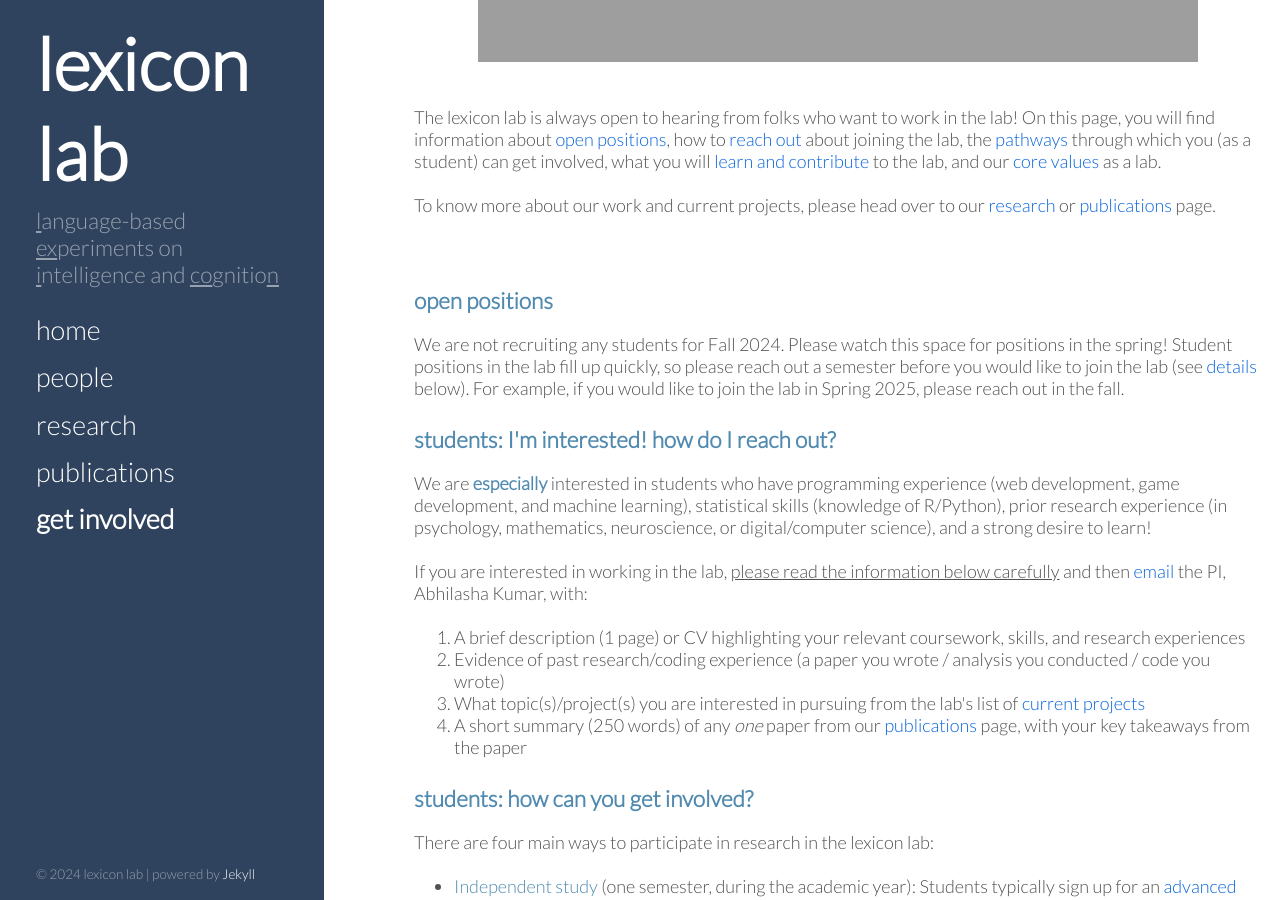
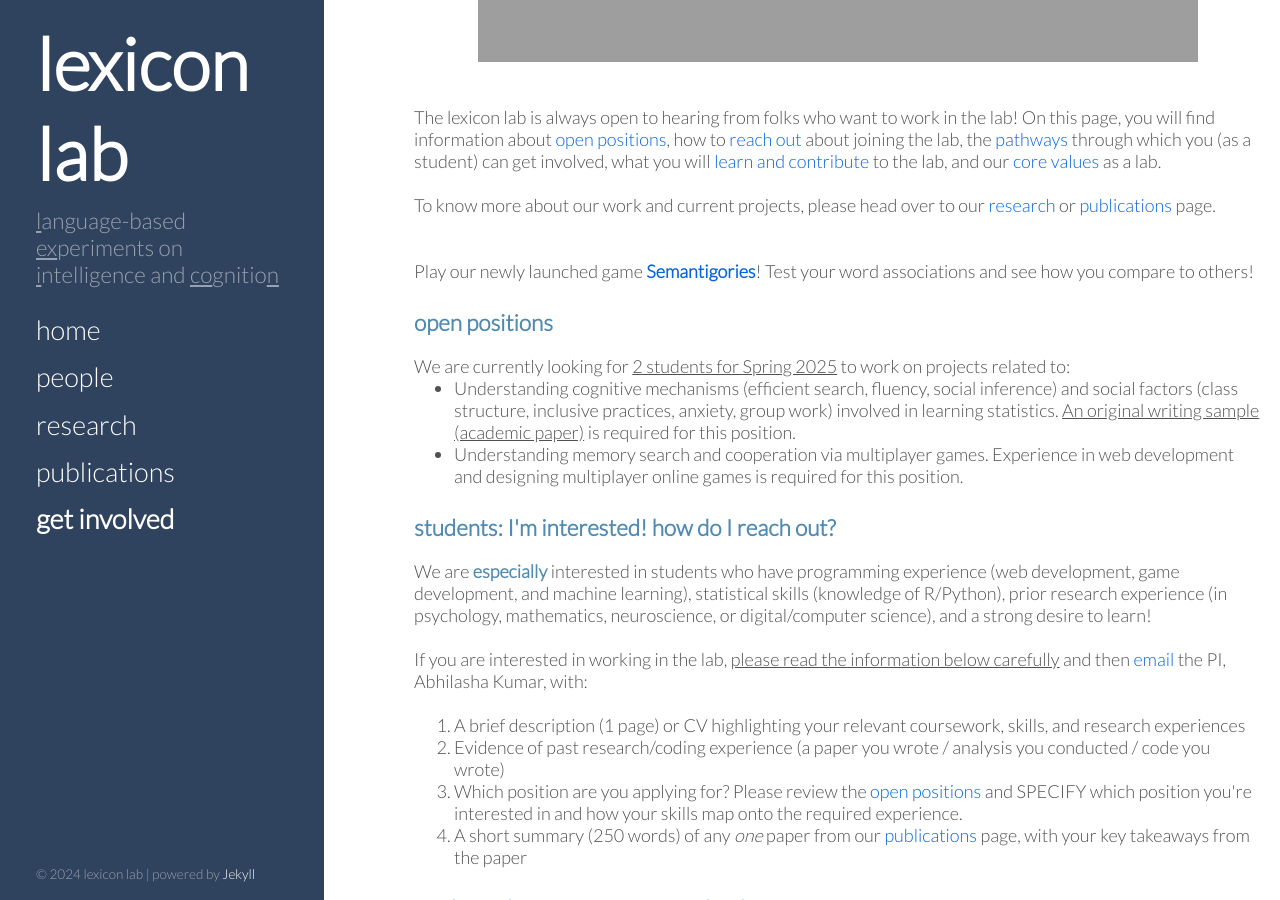
Before and after one commit to thelexiconlab/thelexiconlab.github.io, a Jekyll site: the page built from get involved.html, in a window 1280 px wide and 900 px high, scrolled down 605 px. Built offline with Jekyll 4.4.1, drawn with Linux system fonts in a browser that asks for light colours; Markdown is read by kramdown in place of the engine named in the settings.

Commit message:
update get involved

```diff
--- a/get involved.html
+++ b/get involved.html
@@ -16,20 +16,20 @@ The lexicon lab is always open to hearing from folks who want to work in the lab
 
 To know more about our work and current projects, please head over to our <a href="https://thelexiconlab.github.io/research/">research</a> or <a href="https://thelexiconlab.github.io/publications/">publications</a> page.  <br>
 <br> <br>
+<p>Play our newly launched game <b><a href="https://semantigories.research.bowdoin.edu/", target="_blank">Semantigories</a></b>! Test your word associations and see how you compare to others! </p>
+
 <p><h3 style="color:#508AB0" id="open">open positions</h3> </p>
 
+We are currently looking for <u>2 students for Spring 2025</u> to work on projects related to:
+<ul>
+<li>Understanding cognitive mechanisms (efficient search, fluency, social inference) and social factors (class structure, inclusive practices, anxiety, group work) involved in learning statistics. <u>An original writing sample (academic paper)</u> is required for this position. </li>
+<li>Understanding memory search and cooperation via multiplayer games. Experience in web development and designing multiplayer online games is required for this position. </li>
+</ul>
+<!--
+We are looking for 1-2 students
 We are not recruiting any students for Fall 2024. Please watch this space for positions in the spring! Student positions in the lab fill up quickly, so please reach out a semester before you would like to join the lab (see <a href="#contact">details</a> below).
 For example, if you would like to join the lab in Spring 2025, please reach out in the fall.
-<!--
-<ul>
-    <li><span style="color:#508AB0">Student Research Positions</span>: We are currently considering <u>1-2 students for Fall 2024</u> to work on projects related to understanding memory search and cooperation. Experience with data analysis, web development and/or Python is preferred. </li>
-
-
-    </li><br>
-</ul>
-
 -->
-
 
 
 <p><h3 style="color:#508AB0" id="contact">students: I'm interested! how do I reach out?</h3> </p>
@@ -40,7 +40,7 @@ If you are interested in working in the lab, <u>please read the information belo
 <ol>
 <li>A brief description (1 page) or CV highlighting your relevant coursework, skills, and research experiences</li>
 <li>Evidence of past research/coding experience (a paper you wrote / analysis you conducted / code you wrote) </li>
-<li>What topic(s)/project(s) you are interested in pursuing from the lab's list of <a href="https://thelexiconlab.github.io/research/">current projects</a></li>
+<li>Which position are you applying for? Please review the  <a href="#open">open positions</a> and SPECIFY which position you're interested in and how your skills map onto the required experience.</li>
 <li>A short summary (250 words) of any <i>one</i> paper from our <a href="https://thelexiconlab.github.io/publications/">publications</a> page, with your key takeaways from the paper</li>
 </ol>
 
--- a/research.html
+++ b/research.html
@@ -29,7 +29,7 @@ We are taking part in a <a href ="https://www.psychologicalscience.org/publicati
 <hr style="height:10pt; visibility:hidden;">
 -->
 
-<li> <strong><span style="color:#508AB0">understanding memory search and retrieval</span></strong><br>
+<li> <strong><span style="color:#508AB0">understanding memory search </span></strong><br>
 <img src="/images/research/fluency.png" class = "researchimage"><br>
 If asked to come up with all the animals you know, most people can almost immediately generate a sizeable number of animals, and this list is often clustered by
 sub-categories of animals, such as pets, farm animals, etc. How does this generation process work and when does it break down?
```
